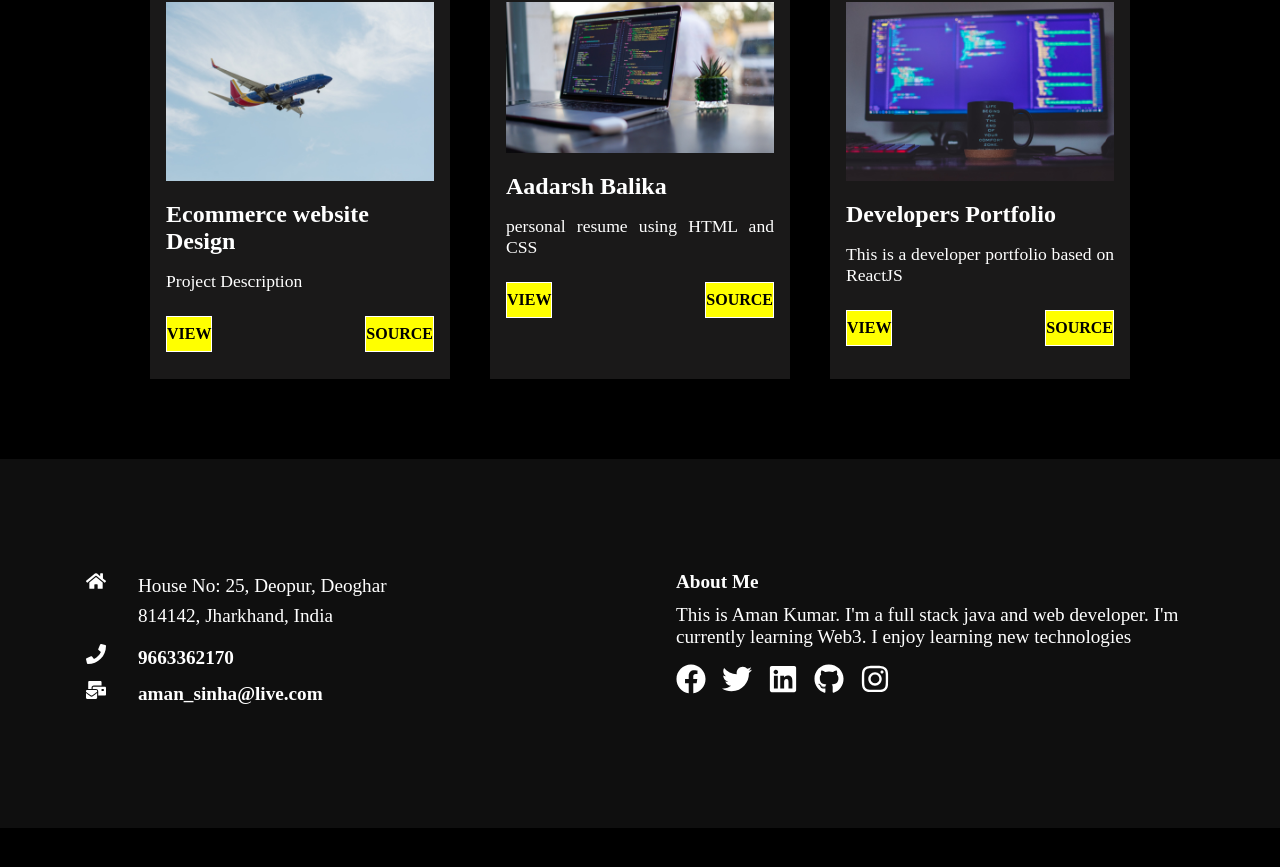
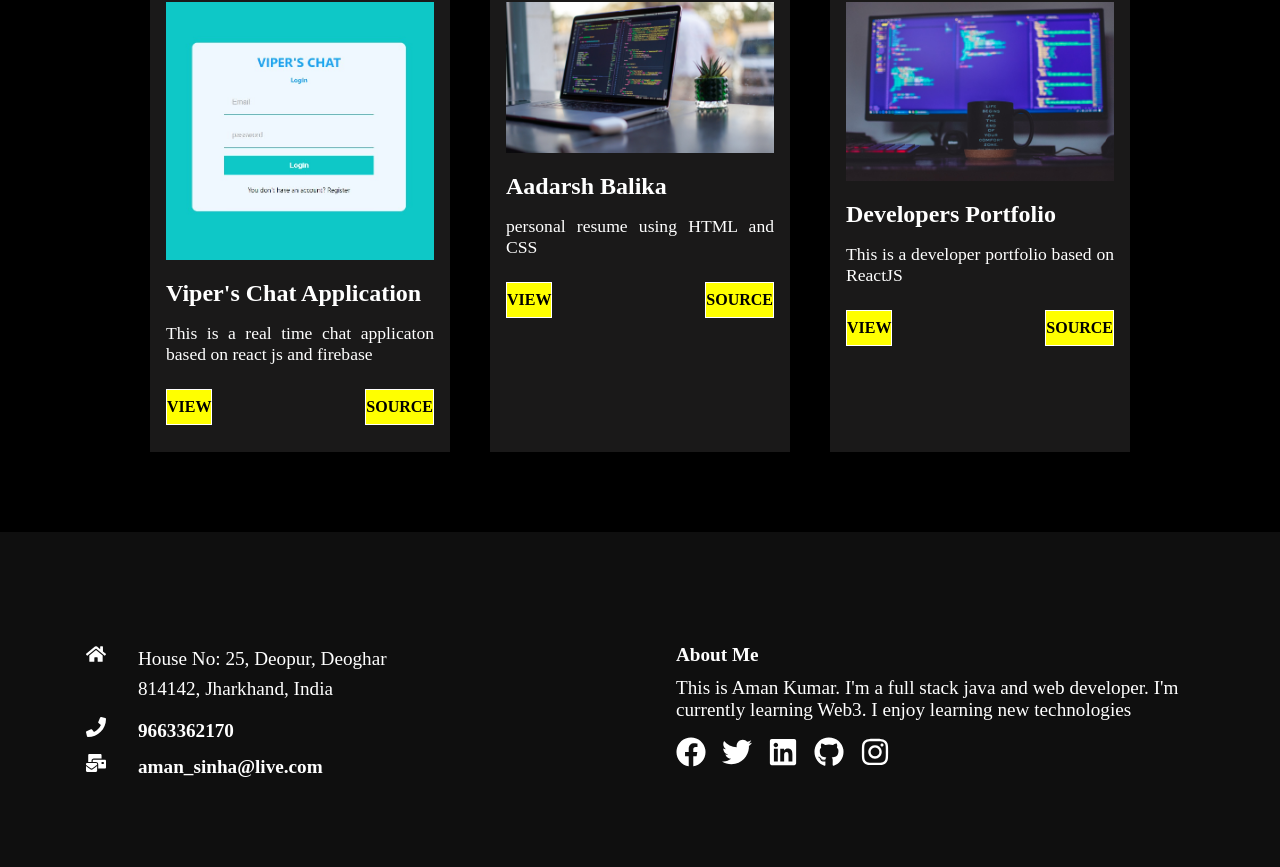
Before and after one commit to amanlogin/developer-portfolio-react, a React (Create React App) app: page / in a window 1280 px wide. Shown: the part 1030-1897 px from the top of the page. Before the commit the page ends 1858 px from the top, so only its background shows below. Built offline with nearby package versions, Linux system fonts and the light colour scheme; a web font is replaced by a local one.

Commit message:
Project details updated

```diff
--- a/src/components/WorkCardData.js
+++ b/src/components/WorkCardData.js
@@ -5,8 +5,8 @@ import project3 from "../assets/pro-3.jpg";
 const ProjectCardData = [
   {
     imgsrc: project1,
-    title: "Ecommerce website Design",
-    text: "Project Description",
+    title: "Viper's Chat Application",
+    text: "This is a real time chat applicaton based on react js and firebase",
     view: "URL",
     Source: "https://github.com/amanlogin",
   },
```
Also changed, not shown: src/assets/pro-1.jpg.
